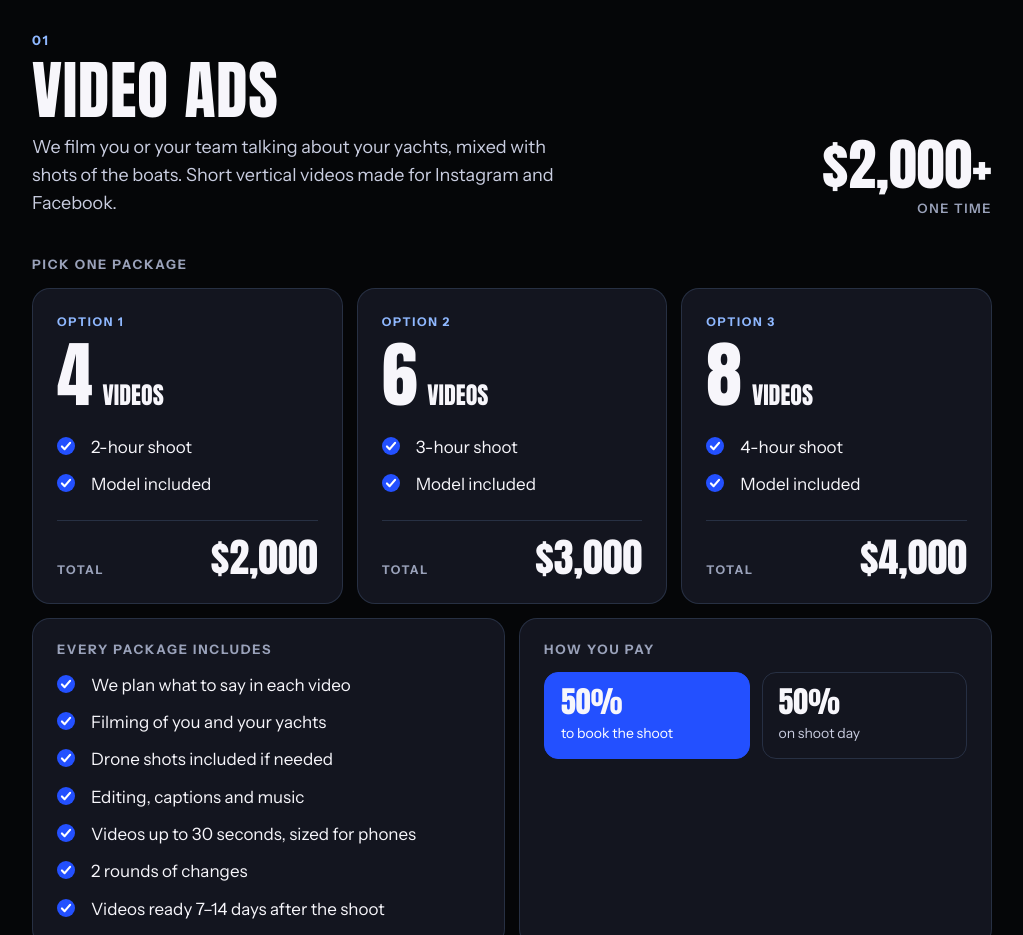
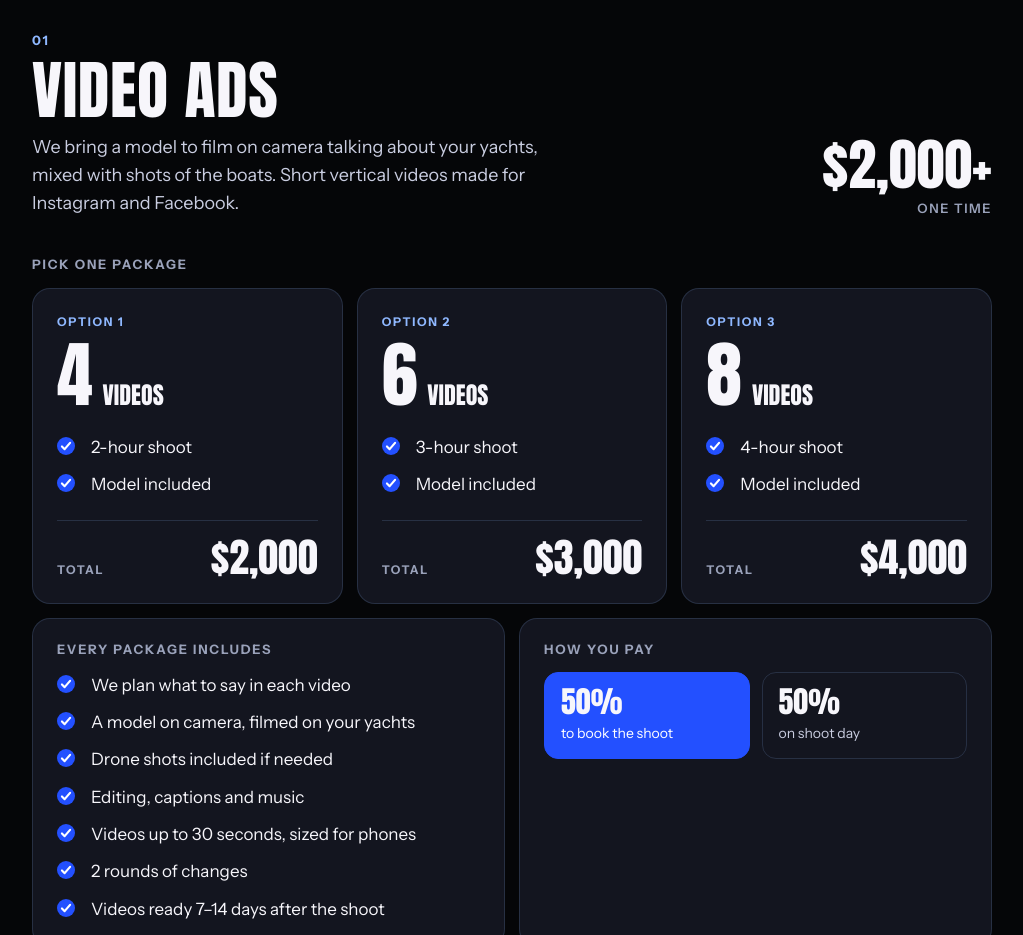
Before and after one commit to jdavidg007-design/OFF-TAPE-CREATIVE-AGENCY-SITE, a plain HTML site: page one-marine/index.html in a window 1280 px wide. Shown: the part 680-1615 px from the top of the page, without its empty margins (128-1151 px from the left). Drawn offline with Linux system fonts and the light colour scheme.

Commit message:
One Marine proposal: clarify a model is on camera
Co-Authored-By: Claude Opus 5.5 <noreply@anthropic.com>
Claude-Session: https://claude.ai/code/session_01PcHb9E5oUZEL8WXv7pGV5w

```diff
--- a/one-marine/index.html
+++ b/one-marine/index.html
@@ -169,7 +169,7 @@ footer .who a{color:var(--sky);text-decoration:none}
       <div>
         <div class="label">01</div>
         <h2>Video Ads</h2>
-        <p class="sub">We film you or your team talking about your yachts, mixed with shots of the boats. Short vertical videos made for Instagram and Facebook.</p>
+        <p class="sub">We bring a model to film on camera talking about your yachts, mixed with shots of the boats. Short vertical videos made for Instagram and Facebook.</p>
       </div>
       <div class="price"><b>$2,000+</b><span>One time</span></div>
     </div>
@@ -201,7 +201,7 @@ footer .who a{color:var(--sky);text-decoration:none}
         <h3>Every package includes</h3>
         <ul class="checks">
           <li>We plan what to say in each video</li>
-          <li>Filming of you and your yachts</li>
+          <li>A model on camera, filmed on your yachts</li>
           <li>Drone shots included if needed</li>
           <li>Editing, captions and music</li>
           <li>Videos up to 30 seconds, sized for phones</li>
```
